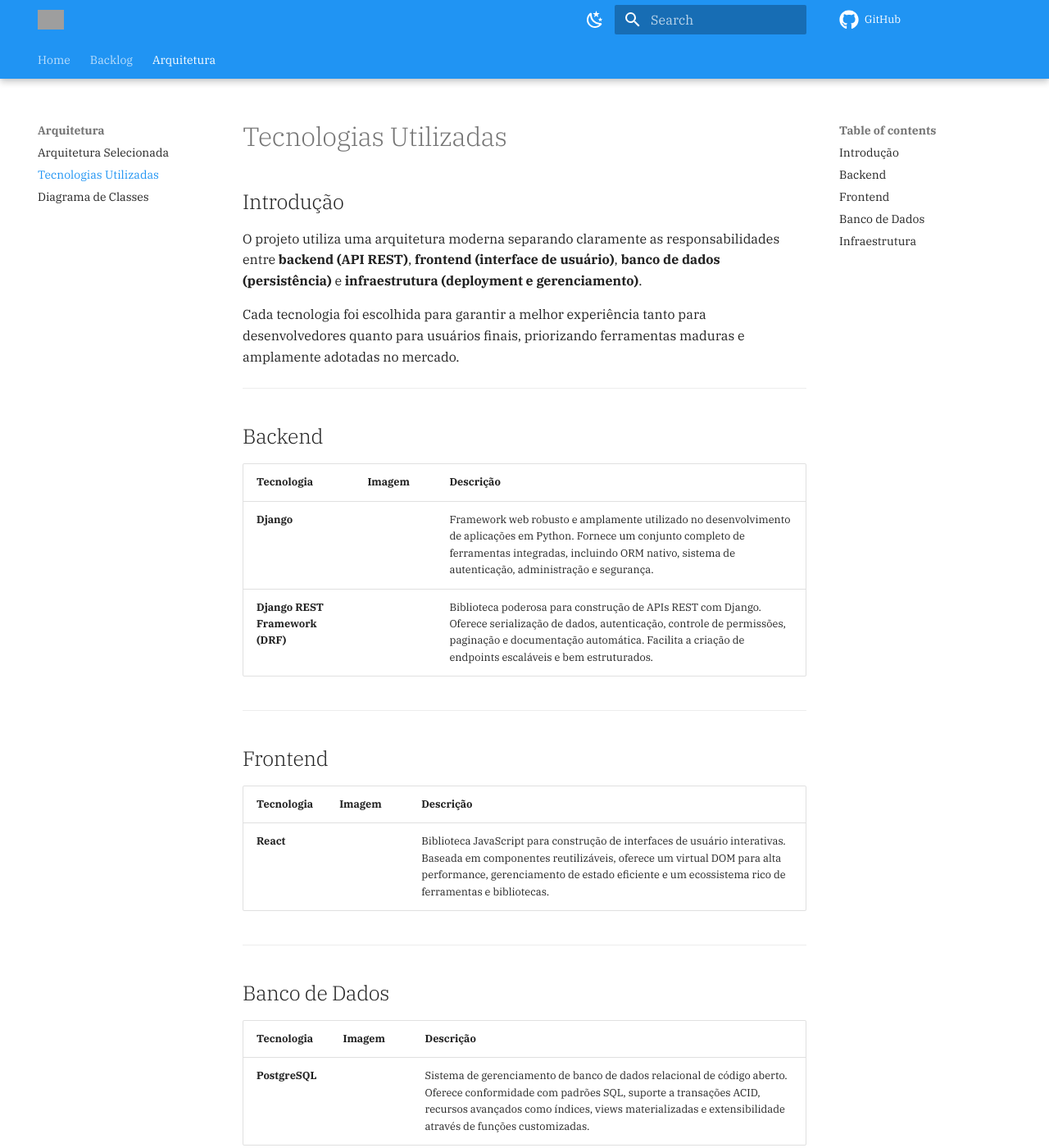
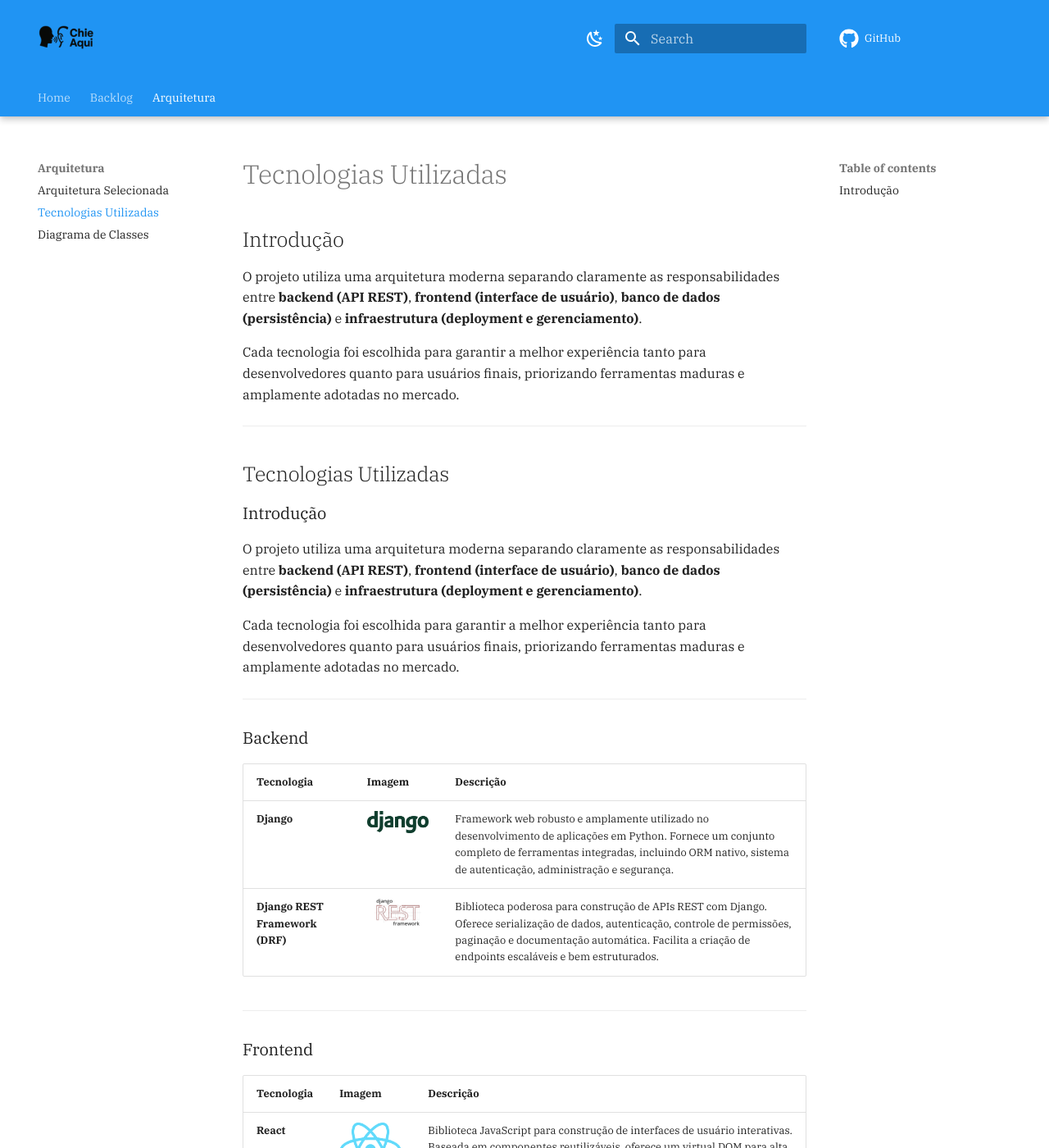
Before and after one commit to Chie-aqui/Chie-aqui_docs, an MkDocs documentation site: the page built from docs/arquitetura/tecnologias.md, in a window 1280 px wide and 1400 px high. Shown: the whole window at 82% size. Built offline with MkDocs 1.6.1 and Material for MkDocs 9.7.7, drawn with Linux system fonts in a browser that asks for light colours; comment, search, counter and statistics services are not loaded; grey boxes are pictures that could not be loaded.

Commit message:
docs: fazendo ajustes e adicionando imagens

```diff
--- a/docs/arquitetura/tecnologias.md
+++ b/docs/arquitetura/tecnologias.md
@@ -6,35 +6,110 @@
 Cada tecnologia foi escolhida para garantir a melhor experiência tanto para desenvolvedores quanto para usuários finais, priorizando ferramentas maduras e amplamente adotadas no mercado.
 
 ---
+<h2>Tecnologias Utilizadas</h2>
 
-## Backend
+<h3>Introdução</h3>
+<p>O projeto utiliza uma arquitetura moderna separando claramente as responsabilidades entre <strong>backend (API REST)</strong>, <strong>frontend (interface de usuário)</strong>, <strong>banco de dados (persistência)</strong> e <strong>infraestrutura (deployment e gerenciamento)</strong>.</p>
+<p>Cada tecnologia foi escolhida para garantir a melhor experiência tanto para desenvolvedores quanto para usuários finais, priorizando ferramentas maduras e amplamente adotadas no mercado.</p>
 
-| Tecnologia | Imagem | Descrição |
-|------------|--------|-----------|
-| **Django** |        | Framework web robusto e amplamente utilizado no desenvolvimento de aplicações em Python. Fornece um conjunto completo de ferramentas integradas, incluindo ORM nativo, sistema de autenticação, administração e segurança. |
-| **Django REST Framework (DRF)** |        | Biblioteca poderosa para construção de APIs REST com Django. Oferece serialização de dados, autenticação, controle de permissões, paginação e documentação automática. Facilita a criação de endpoints escaláveis e bem estruturados. |
+<hr>
 
----
+<h3>Backend</h3>
+<table>
+    <thead>
+        <tr>
+            <th>Tecnologia</th>
+            <th>Imagem</th>
+            <th>Descrição</th>
+        </tr>
+    </thead>
+    <tbody>
+        <tr>
+            <td><strong>Django</strong></td>
+            <td>
+                <img src="../../assets/django.png" width="100">
+            </td>
+            <td>Framework web robusto e amplamente utilizado no desenvolvimento de aplicações em Python. Fornece um conjunto completo de ferramentas integradas, incluindo ORM nativo, sistema de autenticação, administração e segurança.</td>
+        </tr>
+        <tr>
+            <td><strong>Django REST Framework (DRF)</strong></td>
+            <td>
+                <img src="../../assets/drf.png" width="100">
+            </td>
+            <td>Biblioteca poderosa para construção de APIs REST com Django. Oferece serialização de dados, autenticação, controle de permissões, paginação e documentação automática. Facilita a criação de endpoints escaláveis e bem estruturados.</td>
+        </tr>
+    </tbody>
+</table>
 
-## Frontend
+<hr>
 
-| Tecnologia | Imagem | Descrição |
-|------------|--------|-----------|
-| **React** |        | Biblioteca JavaScript para construção de interfaces de usuário interativas. Baseada em componentes reutilizáveis, oferece um virtual DOM para alta performance, gerenciamento de estado eficiente e um ecossistema rico de ferramentas e bibliotecas. |
+<h3>Frontend</h3>
+<table>
+    <thead>
+        <tr>
+            <th>Tecnologia</th>
+            <th>Imagem</th>
+            <th>Descrição</th>
+        </tr>
+    </thead>
+    <tbody>
+        <tr>
+            <td><strong>React</strong></td>
+            <td>
+                <img src="../../assets/react.png" width="100">
+            </td>
+            <td>Biblioteca JavaScript para construção de interfaces de usuário interativas. Baseada em componentes reutilizáveis, oferece um virtual DOM para alta performance, gerenciamento de estado eficiente e um ecossistema rico de ferramentas e bibliotecas.</td>
+        </tr>
+    </tbody>
+</table>
 
----
+<hr>
 
-## Banco de Dados
+<h3>Banco de Dados</h3>
+<table>
+    <thead>
+        <tr>
+            <th>Tecnologia</th>
+            <th>Imagem</th>
+            <th>Descrição</th>
+        </tr>
+    </thead>
+    <tbody>
+        <tr>
+            <td><strong>PostgreSQL</strong></td>
+            <td>
+                <img src="../../assets/postgres.png" width="100">
+            </td>
+            <td>Sistema de gerenciamento de banco de dados relacional de código aberto. Oferece conformidade com padrões SQL, suporte a transações ACID, recursos avançados como índices, views materializadas e extensibilidade através de funções customizadas.</td>
+        </tr>
+    </tbody>
+</table>
 
-| Tecnologia | Imagem | Descrição |
-|------------|--------|-----------|
-| **PostgreSQL** |        | Sistema de gerenciamento de banco de dados relacional de código aberto. Oferece conformidade com padrões SQL, suporte a transações ACID, recursos avançados como índices, views materializadas e extensibilidade através de funções customizadas. |
+<hr>
 
----
-
-## Infraestrutura
-
-| Tecnologia | Imagem | Descrição |
-|------------|--------|-----------|
-| **Docker** |        | Plataforma de containerização que permite empacotar aplicações e suas dependências em containers leves e portáteis. Facilita o deployment, escalabilidade e garante consistência entre ambientes de desenvolvimento, teste e produção. |
-| **pgAdmin** |        | Ferramenta de administração e gerenciamento web para PostgreSQL. Oferece interface gráfica intuitiva para executar consultas SQL, gerenciar usuários, monitorar performance, criar backups e administrar bancos de dados PostgreSQL de forma visual. |
+<h3>Infraestrutura</h3>
+<table>
+    <thead>
+        <tr>
+            <th>Tecnologia</th>
+            <th>Imagem</th>
+            <th>Descrição</th>
+        </tr>
+    </thead>
+    <tbody>
+        <tr>
+            <td><strong>Docker</strong></td>
+            <td>
+                <img src="../../assets/docker.png" width="100">
+            </td>
+            <td>Plataforma de containerização que permite empacotar aplicações e suas dependências em containers leves e portáteis. Facilita o deployment, escalabilidade e garante consistência entre ambientes de desenvolvimento, teste e produção.</td>
+        </tr>
+        <tr>
+            <td><strong>pgAdmin</strong></td>
+            <td>
+                <img src="../../assets/pgadmin.png" width="100">
+            </td>
+            <td>Ferramenta de administração e gerenciamento web para PostgreSQL. Oferece interface gráfica intuitiva para executar consultas SQL, gerenciar usuários, monitorar performance, criar backups e administrar bancos de dados PostgreSQL de forma visual.</td>
+        </tr>
+    </tbody>
+</table>
--- /dev/null
+++ b/docs/assets/style.css
@@ -0,0 +1,4 @@
+.md-header__button.md-logo img {
+  height: 70px !important;
+  width: auto !important;
+}
--- a/mkdocs.yml
+++ b/mkdocs.yml
@@ -2,7 +2,8 @@
 repo_url: https://github.com/Chie-aqui/Chie-aqui_docs
 
 extra_css:
-  - assets/stylesheets/style.css
+  - assets/style.css
+
 
 nav:
   - Home: index.md
@@ -14,7 +15,7 @@
     - Diagrama de Classes: arquitetura/diagrama.md
 
 theme:
-  logo: assets/logo.png
+  logo: assets/chie_aqui_logo.png
   name: material
   font:
     text: IBM Plex Serif
```
Also changed, not shown: docs/arquitetura/arquitetura.md (+2 -2 lines), docs/backlog/historias.md (+2 -3 lines), docs/index.md (+3 -3 lines), docs/assets/chie_aqui_logo.png (added), docs/assets/django.png (added), docs/assets/docker.png (added), docs/assets/drf.png (added), docs/assets/pgadmin.png (added), docs/assets/postgres.png (added), docs/assets/react.png (added).
